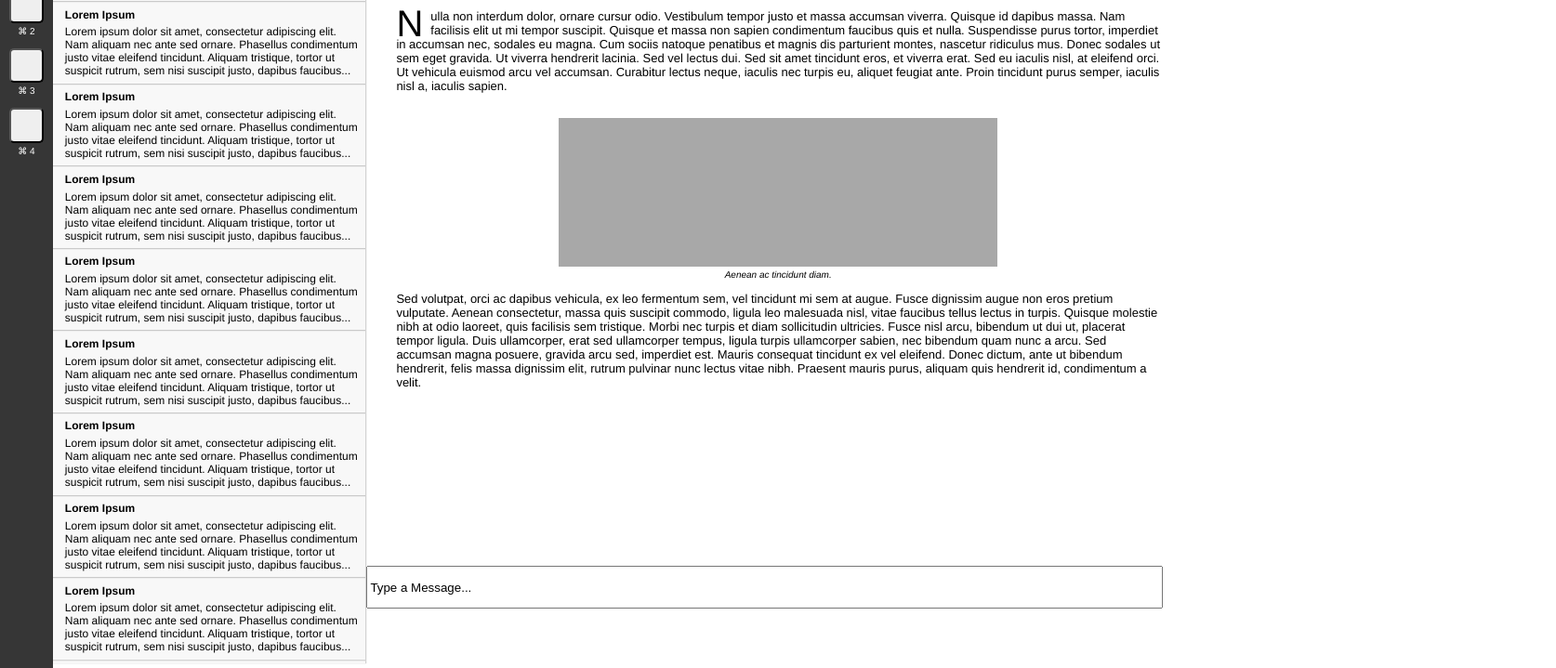
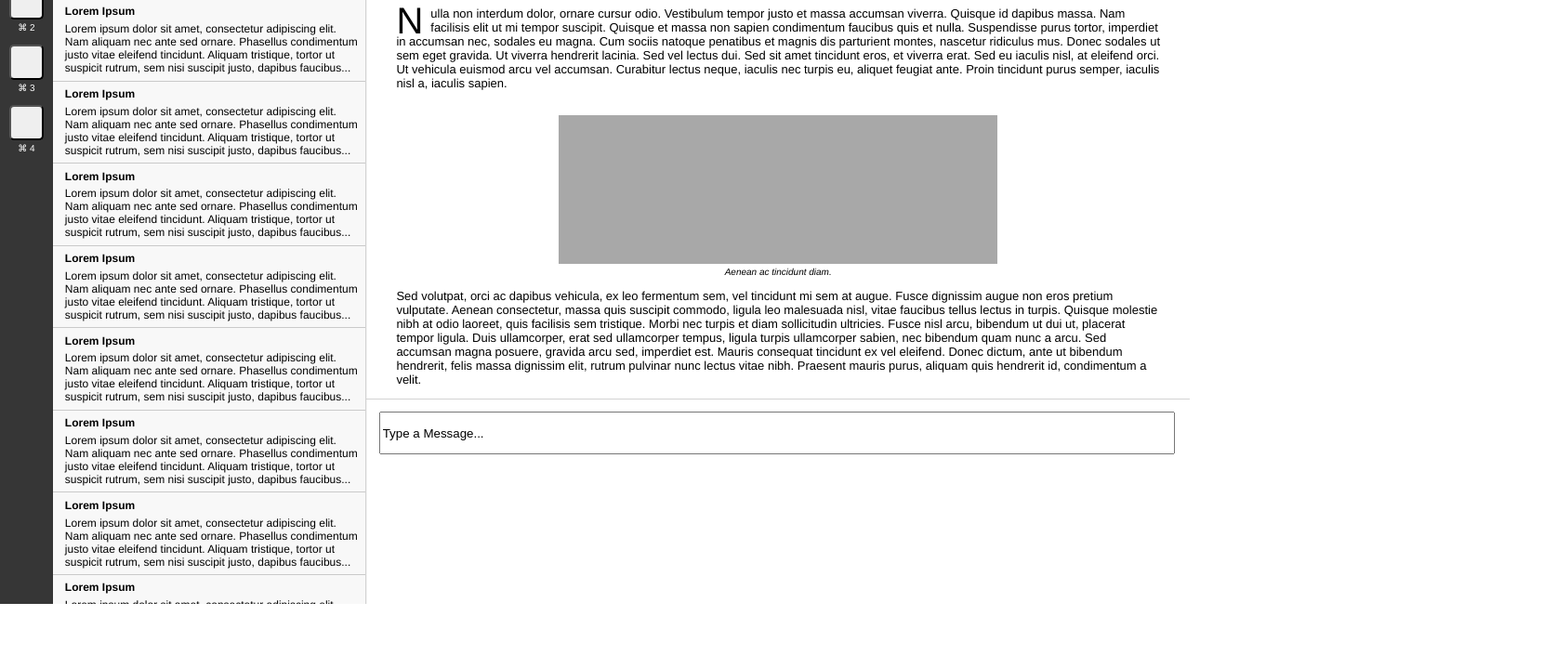
Before and after one commit to victorli158/ldna_challenge, a plain HTML site: page index.html in a window 1280 px wide. Shown: the part 145-864 px from the top of the page at 93% size, 1674 px wide, since content can reach past the window. After the commit the page ends 800 px from the top, so only its background shows below. Drawn offline with Linux system fonts and the light colour scheme.

Commit message:
Fix heights of main elements

```diff
--- a/styles.css
+++ b/styles.css
@@ -1,9 +1,18 @@
 body {
   margin: 0;
   font-family: 'Helvetica Neue', sans-serif;
+  position: fixed;
+  top: 0px;
+  bottom: 0px;
+  left: 0px;
+  right: 0px;
 }
 
 button:focus {
+  outline: 0;
+}
+
+input:focus {
   outline: 0;
 }
 
@@ -28,6 +37,7 @@ button:focus {
 }
 
 .list-item {
+  background-color: #F8F8F8;
   border: solid #D3D3D3;
   border-width: 0 0 1px 0;
   padding: 0.4rem 0.4rem 0.4rem 0.8rem;
@@ -59,7 +69,7 @@ button:focus {
 
 #top-bar {
   width: 100%;
-  height: 3.6rem;
+  height: 3.4rem;
   border-bottom: 1px solid #D3D3D3;
   background-color: #F8F8F8;
   display: flex;
@@ -107,14 +117,16 @@ button:focus {
 #main-container {
   display: flex;
   flex-direction: row;
-  height: 100vh;
+  height: 95%;
   width: 100%;
+  overflow: scroll;
 }
 
 #side-bar {
   background-color: #363636;
   border-top: 1px solid;
-  height: 100vh;
+  max-height: 100%;
+
   width: 3.6rem;
   display: flex;
   flex-direction: column;
@@ -125,8 +137,9 @@ button:focus {
 }
 
 #item-list {
-  background-color: #F8F8F8;
-  height: 100vh;
+  background-color: #D0D0D0;
+  max-height: 100%;
+
   width: 26.55%;
   border-right: 1px solid #D3D3D3;
   overflow: scroll;
@@ -134,7 +147,7 @@ button:focus {
 }
 
 #main-panel {
-  height: 100vh;
+  max-height: 100%;
   width: 69.9%;
 }
 
@@ -181,13 +194,22 @@ button:focus {
 }
 
 #chatbox-container {
-  position: absolute;
+  position: relative;
   bottom: 0;
   width: 100%;
+  border-top: 1px solid #D3D3D3;
+  padding-top: 1.5%;
 }
 
 #chatbox {
   width: 66.3vw;
   height: 2.5rem;
-  margin: 0 auto;
+  position: relative;
+  left: 1.5%;
 }
+
+@media (max-height: 800px) {
+  #main-container {
+    max-height: 92.5%;
+  }
+}
```
